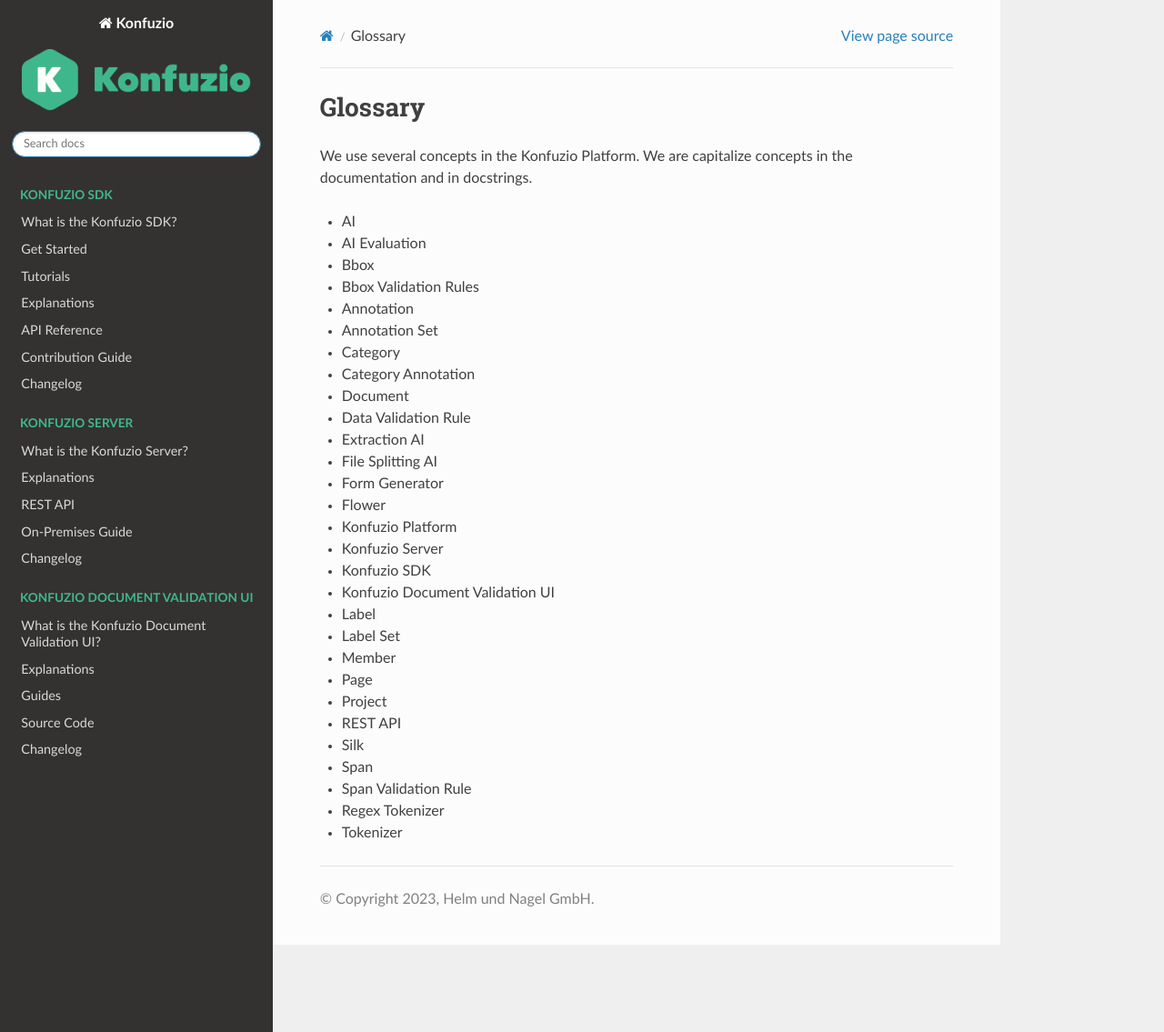
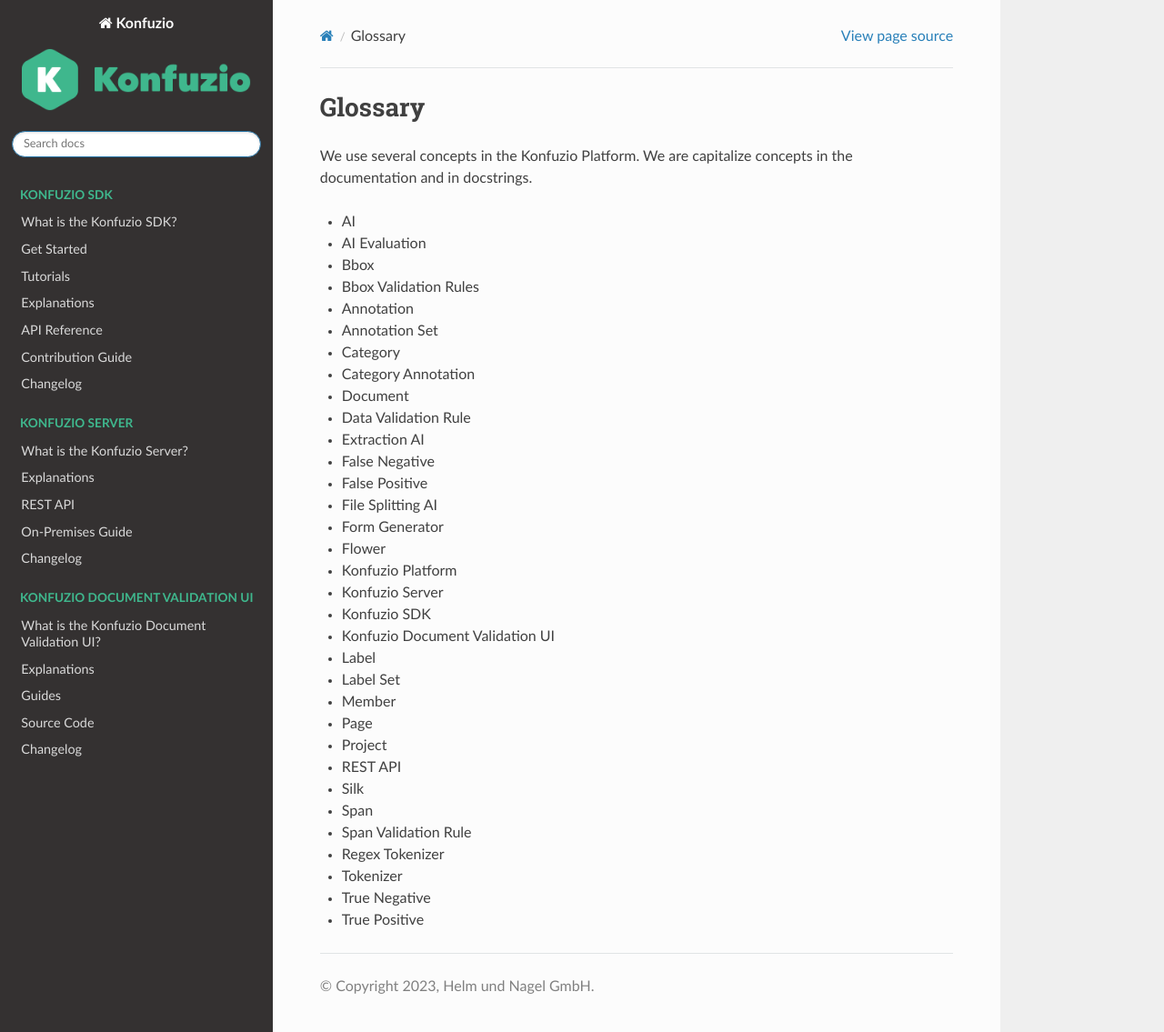
Before and after one commit to konfuzio-ai/konfuzio-sdk, a Sphinx documentation site: the page built from docs/glossary.md, in a window 1280 px wide and 1135 px high. Shown: the whole window at 91% size. Built offline with Sphinx 7.4.7 and the Read the Docs theme 2.0.0, drawn with Linux system fonts in a browser that asks for light colours; a script that is not in the unit is left out.

Commit message:
Update glossary.md

```diff
--- a/docs/glossary.md
+++ b/docs/glossary.md
@@ -14,6 +14,8 @@
 - Document
 - Data Validation Rule
 - Extraction AI
+- False Negative
+- False Positive
 - File Splitting AI
 - Form Generator
 - Flower
@@ -32,3 +34,5 @@
 - Span Validation Rule
 - Regex Tokenizer
 - Tokenizer
+- True Negative
+- True Positive
```
